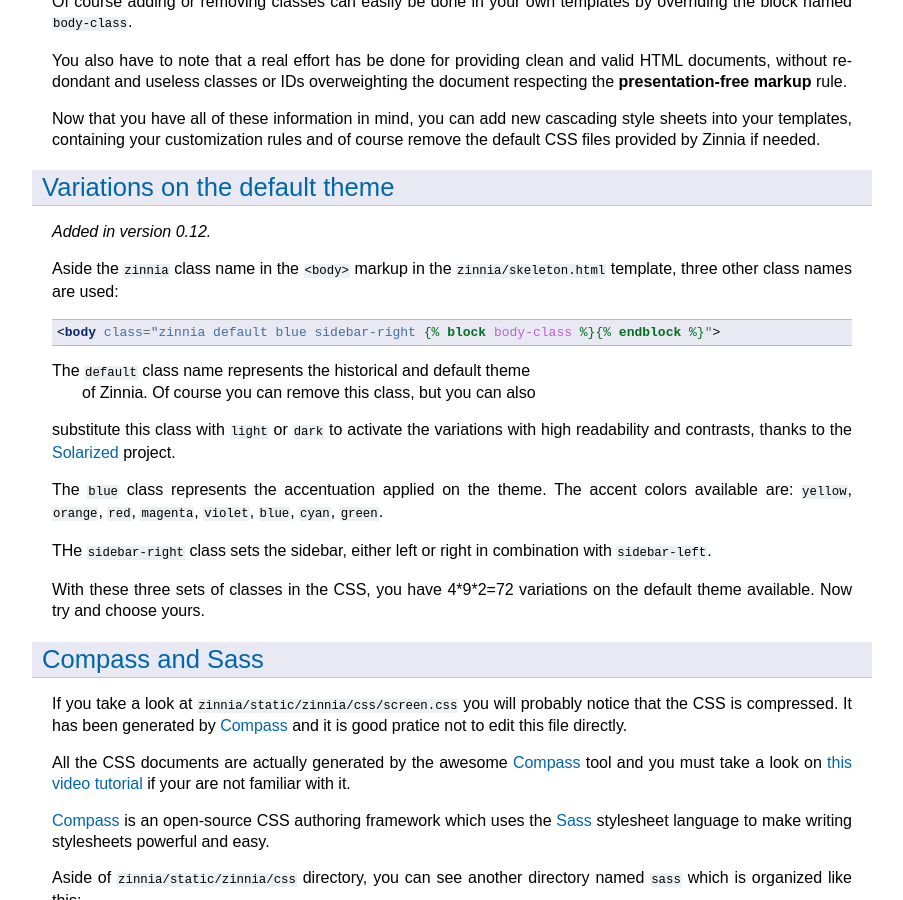
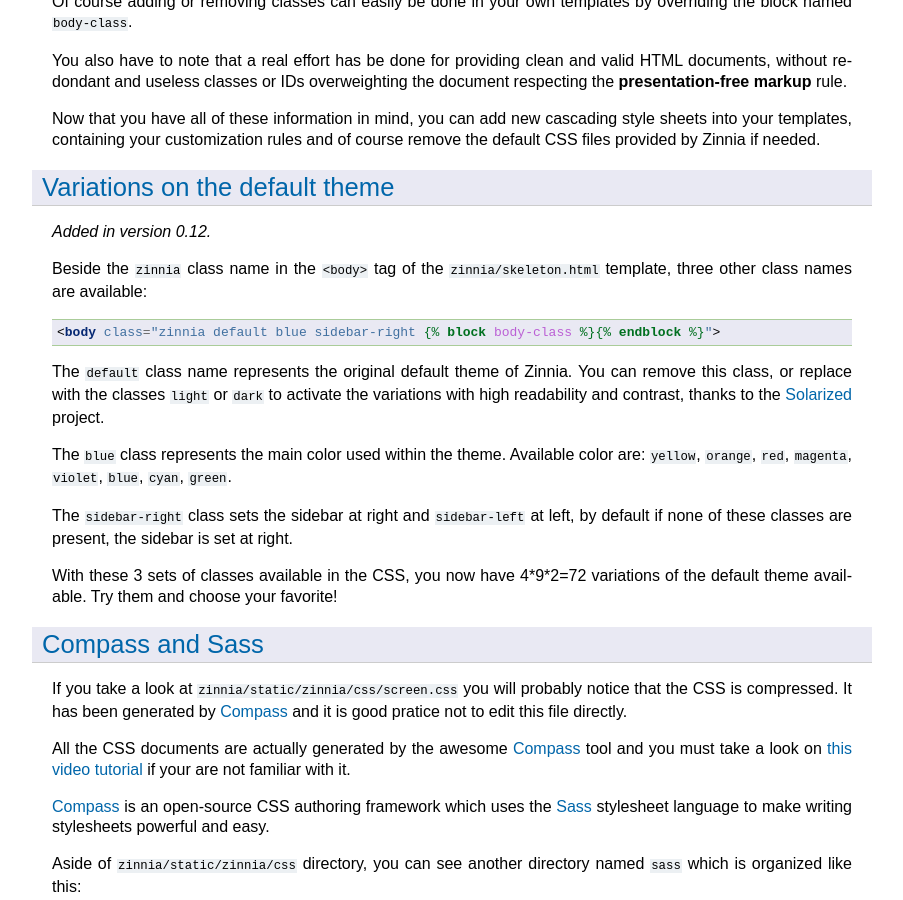
Before and after one commit to Fantomas42/django-blog-zinnia, a Sphinx documentation site: the page built from docs/how-to/customize_look_and_feel.rst, in a window 1280 px wide and 900 px high, scrolled down 975 px. Shown: the whole window, without its empty margins (178-1081 px from the left). Built offline with Sphinx 7.4.7, drawn with Linux system fonts in a browser that asks for light colours.

Commit message:
reread of the variation theme doc

```diff
--- a/docs/how-to/customize_look_and_feel.rst
+++ b/docs/how-to/customize_look_and_feel.rst
@@ -76,28 +76,29 @@ Variations on the default theme
 
 .. versionadded:: 0.12
 
-Aside the ``zinnia`` class name in the ``<body>`` markup in the
-``zinnia/skeleton.html`` template, three other class names are used:
+Beside the ``zinnia`` class name in the ``<body>`` tag of the
+``zinnia/skeleton.html`` template, three other class names are available:
 
 .. code-block:: html+django
 
   <body class="zinnia default blue sidebar-right {% block body-class %}{% endblock %}">
 
-The ``default`` class name represents the historical and default theme
- of Zinnia. Of course you can remove this class, but you can also
-substitute this class with ``light`` or ``dark`` to activate the
-variations with high readability and contrasts, thanks to the `Solarized`_
-project.
+The ``default`` class name represents the original default theme of
+Zinnia. You can remove this class, or replace with the classes ``light`` or
+``dark`` to activate the variations with high readability and contrast,
+thanks to the `Solarized`_ project.
 
-The ``blue`` class represents the accentuation applied on the theme. The
-accent colors available are: ``yellow``, ``orange``, ``red``, ``magenta``,
+The ``blue`` class represents the main color used within the
+theme. Available color are: ``yellow``, ``orange``, ``red``, ``magenta``,
 ``violet``, ``blue``, ``cyan``, ``green``.
 
-THe ``sidebar-right`` class sets the sidebar, either left or right in
-combination with ``sidebar-left``.
+The ``sidebar-right`` class sets the sidebar at right and ``sidebar-left``
+at left, by default if none of these classes are present, the sidebar is
+set at right.
 
-With these three sets of classes in the CSS, you have 4*9*2=72 variations on the
-default theme available. Now try and choose yours.
+With these 3 sets of classes available in the CSS, you now have 4*9*2=72
+variations of the default theme available. Try them and choose your
+favorite!
 
 .. _compass-customization:
 
```
